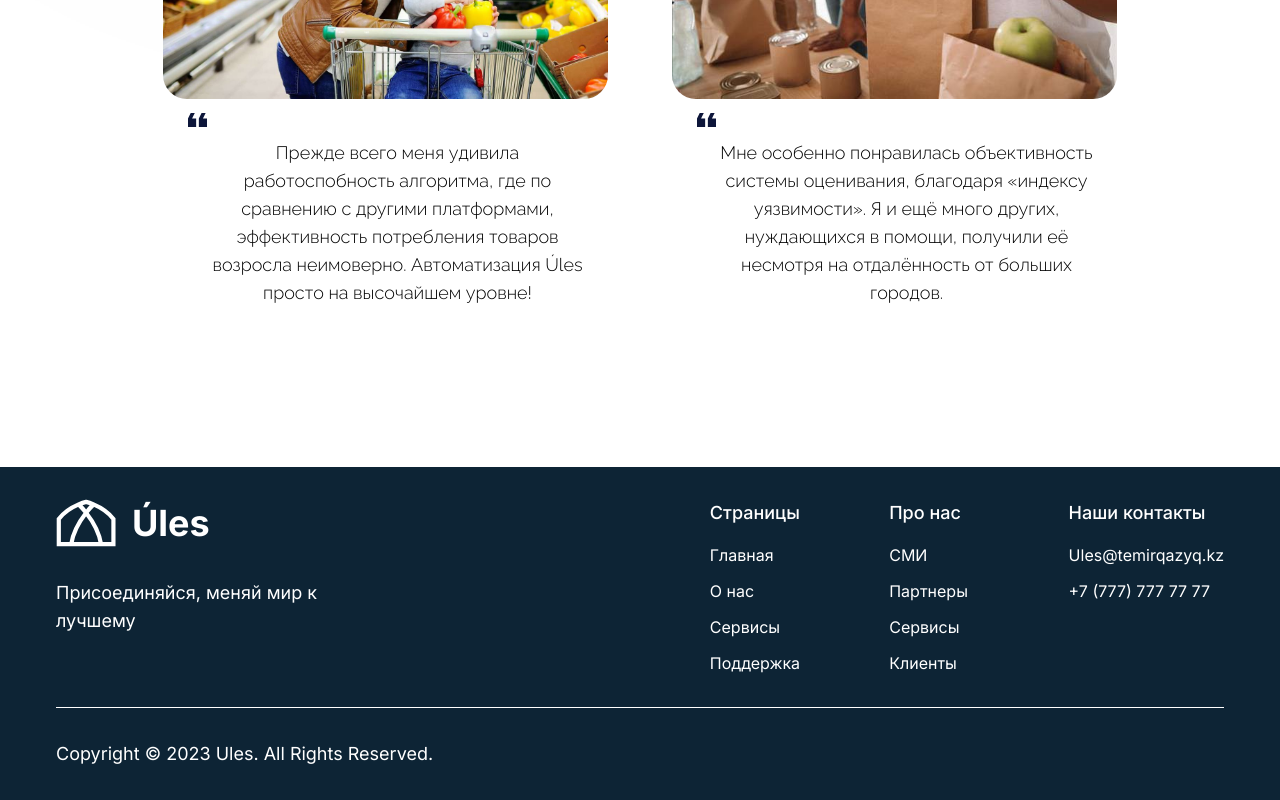
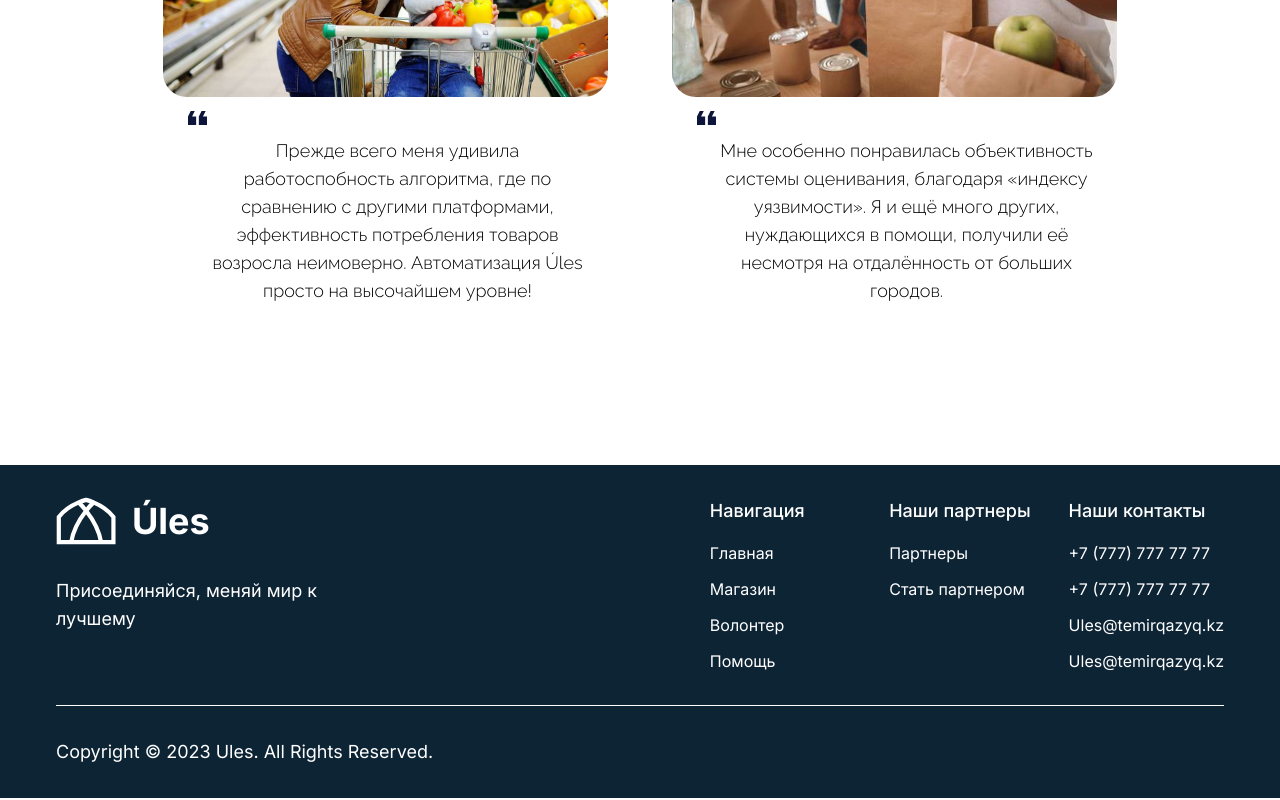
Before and after one commit to kimbiled/ulesV2, a Next.js app in the folder frontend/: page / in a window 1280 px wide. Shown: the part 2906-3706 px from the top of the page. Built offline with nearby package versions, Linux system fonts and the light colour scheme.

Commit message:
Fix my problemzzz

```diff
--- a/frontend/public/assets/index.js
+++ b/frontend/public/assets/index.js
@@ -45,7 +45,9 @@ import quote02 from './quote02.jpg';
 import downarrow from './downarrow.svg'
 import userImg from './user.svg'
 import volunteerImg from './volunteerImg.svg'
+import profileImg from './profile.png'
 export {
+  profileImg,
   volunteerImg,
   downarrow,
   bill,
--- a/frontend/src/app/volunteer/page.tsx
+++ b/frontend/src/app/volunteer/page.tsx
@@ -11,7 +11,7 @@ import { useUser } from "@context/User/useUser";
 import { useVolunteer } from "@context/Volunteer/useVolunteer";
 import { TOrder } from "@context/Volunteer/types";
 
-import { downarrow, volunteerImg } from "@public/assets";
+import { downarrow, profileImg } from "@public/assets";
 
 import Layout from "@components/Layout/Layout";
 
@@ -157,7 +157,7 @@ export default function Volunteer() {
 								</div>
 								<hr />
 								<div className="flex justify-center items-center p-2 fontInter">
-									<button className="hover:bg-stone-200 w-36 h-10 bg-white text-black rounded-3xl mb-1 mt-1 text-sm ">Подтвердить</button>
+									<button className="fontInter hover:bg-stone-200 w-36 h-10 bg-white text-black rounded-3xl mb-1 mt-1 text-sm ">Подтвердить</button>
 								</div>
 							</div>
 
@@ -192,8 +192,8 @@ export default function Volunteer() {
 							</h4>
 							{orders.map((item) => (
 								<div className="flex flex-row justify-around items-center">
-									<div className="w-16 h-8">
-										<Image src={volunteerImg} alt="volunteericon" />
+									<div className="m-auto w-16 h-16">
+										<Image src={profileImg} alt="volunteericon" />
 									</div>
 
 									<div
@@ -218,7 +218,7 @@ export default function Volunteer() {
 									</div>
 
 									<div className="mr-2">
-										<button className="w-36 h-8 bg-white text-black rounded-3xl text-sm hover:bg-stone-200">
+										<button className="fontInter w-36 h-8 bg-white text-black rounded-3xl text-sm hover:bg-stone-200">
 											Подтвердить
 										</button>
 									</div>
--- a/frontend/src/components/Footer/Footer.tsx
+++ b/frontend/src/components/Footer/Footer.tsx
@@ -17,7 +17,7 @@ const Footer = () => {
           </div>
           <div className="grid grid-cols-2 gap-8 sm:gap-6 sm:grid-cols-3">
             <div>
-              <h2 className="mb-4 text-lg font-medium text-white">Страницы</h2>
+              <h2 className="mb-4 text-lg font-medium text-white">Навигация</h2>
               <ul className="text-white flex flex-col gap-3">
                 <li>
                   <a href="#" className="hover:underline">
@@ -26,30 +26,25 @@ const Footer = () => {
                 </li>
                 <li>
                   <a href="#" className="hover:underline">
-                    О нас
+                    Магазин
                   </a>
                 </li>
                 <li>
                   <a href="#" className="hover:underline">
-                    Сервисы
+                    Волонтер
                   </a>
                 </li>
                 <li>
                   <a href="#" className="hover:underline">
-                    Поддержка
+                    Помощь
                   </a>
                 </li>
               </ul>
             </div>
 
             <div>
-              <h2 className="mb-4 text-lg font-medium text-white">Про нас</h2>
+              <h2 className="mb-4 text-lg font-medium text-white">Наши партнеры</h2>
               <ul className="text-white flex flex-col gap-3">
-                <li>
-                  <a href="#" className="hover:underline">
-                    СМИ
-                  </a>
-                </li>
                 <li>
                   <a href="#" className="hover:underline">
                     Партнеры
@@ -57,12 +52,7 @@ const Footer = () => {
                 </li>
                 <li>
                   <a href="#" className="hover:underline">
-                    Сервисы
-                  </a>
-                </li>
-                <li>
-                  <a href="#" className="hover:underline">
-                    Клиенты
+                    Стать партнером
                   </a>
                 </li>
               </ul>
@@ -75,12 +65,22 @@ const Footer = () => {
               <ul className="text-white flex flex-col gap-3">
                 <li>
                   <a href="#" className="hover:underline">
-                    Ules@temirqazyq.kz
+                    +7 (777) 777 77 77
                   </a>
                 </li>
                 <li>
                   <a href="#" className="hover:underline">
                     +7 (777) 777 77 77
+                  </a>
+                </li>
+                <li>
+                  <a href="#" className="hover:underline">
+                  Ules@temirqazyq.kz
+                  </a>
+                </li>
+                <li>
+                  <a href="#" className="hover:underline">
+                  Ules@temirqazyq.kz
                   </a>
                 </li>
               </ul>
--- a/frontend/src/components/Phone/Phone.tsx
+++ b/frontend/src/components/Phone/Phone.tsx
@@ -7,13 +7,13 @@ const Phone = () => {
   return (
     <section id="product" className=" fontRaleway flex flex-row items-center mx-auto max-w-screen-xl px-4 py-12 sm:px-6 md:py-16 lg:px-8">
 
-      <div className='w-3/6 h-[545px] '>
+      <div className='w-3/6'>
         <Image src={ulesphone}
                alt='Phone'
         />
       </div>
 
-      <div className="flex flex-col w-3/6 ">
+      <div className="flex flex-col w-3/6 gap-4">
         <h2 className="font-bold  text-5xl text-ulsDark">
           Мы за легкость и удобство
         </h2>
```
Also changed, not shown: frontend/public/assets/profile.png (added), frontend/public/assets/ules-phone.svg.
